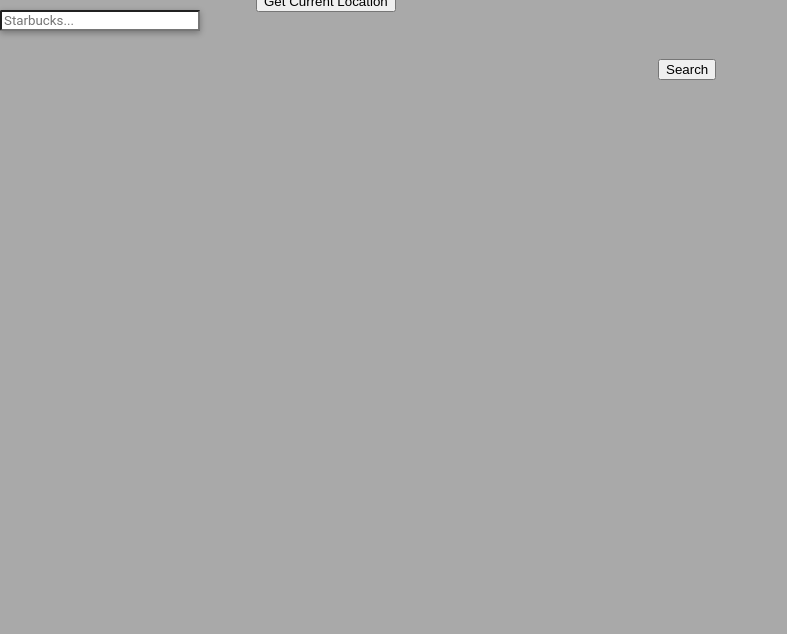
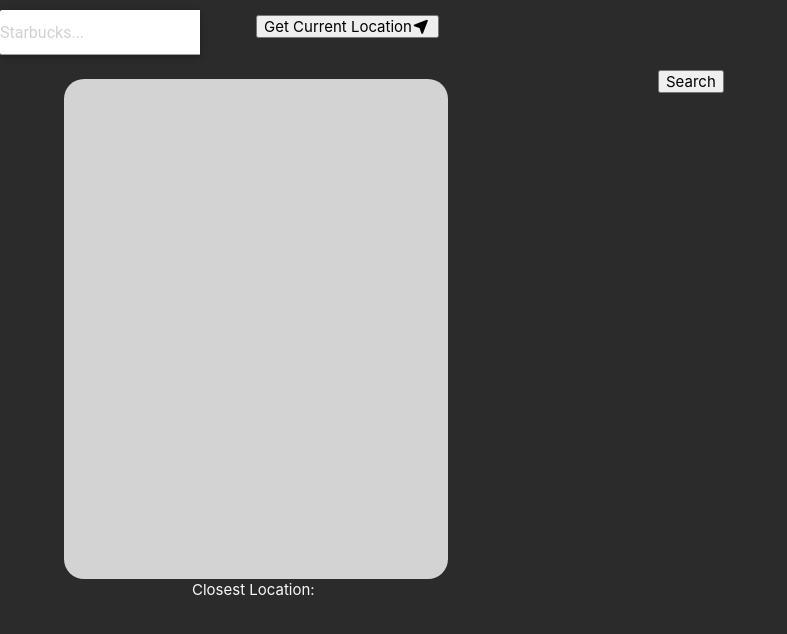
Before and after one commit to Project1-bootcamp/weather-maps-p1, a plain HTML site: page index.html in a window 1280 px wide. Shown: the whole page, without its empty margins (0-787 px from the left). Drawn offline with nearby package versions, Linux system fonts and the light colour scheme; some packages are replaced by stand-ins of ours.

Commit message:
added styling and positioning

```diff
--- a/assets/maps.js
+++ b/assets/maps.js
@@ -10,6 +10,8 @@ var infowindow;
 var searchVal;
 //variable to hold formatted current location(after being geocoded)
 var formattedCurrentLoc = "";
+
+//console.log(closestFound);
 
 //hide directions button until search button is clicked
 $("#directions").hide();
@@ -27,10 +29,9 @@ $("#currentLocation").on("click", function () {
 $("#directions").on("click", function () {
 
     initMap();
-
 })
 
-var closestFound = document.getElementById("nearestFound");
+
 
 //on click, search for nearest location of input search term and display the address
 $("#userSearch").on("click", function(){
@@ -40,15 +41,15 @@ $("#userSearch").on("click", function(){
     $("#directions").show();
     $("#nearestFound").show();
     closestFound.textContent = "Closest Location Found: " + formattedAddress;
+    console.log("user: " + closestFound.textContent);
 
 })
 
 //this function calculates the route and displays it on the map as well in the form of a list of directions
 function initMap() {
-    //$("#currentlocation").hide();
+    //$("#currentlocation").hide()
 
     function calculateAndDisplayRoute(directionsService, directionsRenderer) {
-
         //varaible to store current location
         var currentPosition = {};
 
@@ -57,6 +58,7 @@ function initMap() {
             zoom: 13,
             mapTypeId: 'roadmap'
         });
+
 
         infoWindow = new google.maps.InfoWindow;
 
@@ -95,7 +97,7 @@ function initMap() {
 
         //get origin and end spot for the directions
 
-        console.log(currentPosition.lat);
+        //console.log(currentPosition.lat);
 
         var start = formattedAddress;
         var end = formattedCurrentLoc;
@@ -113,6 +115,8 @@ function initMap() {
     }
 
     calculateAndDisplayRoute();
+
+
 
 }
 
@@ -184,6 +188,7 @@ function testPos(arg) {
     // console.log("postion after switch" + JSON.stringify(yourPosition1));
     console.log("lat " + lat);
     console.log("lng " + lng);
+    var closestFound = document.getElementById("nearestFound");
 
 
     //stores current location based off the lat and long and geocodes it into an address
--- a/assets/style.css
+++ b/assets/style.css
@@ -4,7 +4,8 @@
       position: fixed;
       left:3%;
        height: 500px;
-       width: 800px;
+       width: 60%;
+       border-radius: 20px;
         }
 
         /* Optional: Makes the sample page fill the window. */
@@ -13,7 +14,7 @@
             height: 100%;
             margin: 0;
             padding: 0;
-            background: darkgrey;
+            background: rgb(44, 43, 43);
         }
 
         #description {
@@ -99,28 +100,33 @@
 #right-panel {
 font-family: 'Roboto','sans-serif';
 line-height: 30px;
-padding-left: 10px;
+/* padding-left: 10px; */
+width: 30%;
+font-size: 15px;
+margin-left: 5%;
+
 }
 
-#right-panel select, #right-panel input {
-font-size: 15px;
-}
+/* #right-panel select, #right-panel input {
+} */
 
-#right-panel select {
+/* #right-panel select {
 width: 100%;
-}
+} */
 
 #right-panel i {
 font-size: 12px;
 }
 #right-panel {
     height: 500px;
-    float: right;
-    width: 350px;
+    /* float: right; */
+    /* width: 350px; */
     overflow: auto;
-    position: relative;
-    bottom: 75%;
-    right:2%;
+    background: lightgray;
+    border-radius: 20px;
+    /* position: relative; */
+    /* bottom: 75%; */
+    /* right:2%; */
 }
 
 @media print {
@@ -129,14 +135,17 @@ font-size: 12px;
     margin: 0;
   }
   #right-panel {
-    float: none;
-    width: auto;
+    /* float: none; */
+    /* width: auto; */
   }
 }
 
 #nearestFound{
-  position: relative;
-  left: 40%;
+  /* position: relative; */
+  /* margin: 0 30%; */
+  width: 70%;
+  margin: auto;
+  color: ghostwhite;
 }
 
 #userSearch{
@@ -145,3 +154,12 @@ font-size: 12px;
   top: 49px;
   z-index: 1;
 }
+
+.flex-stuff{
+  display: flex;
+}
+
+.flex-stuff2{
+  display: flex;
+  /* margin-left:300px */
+}
--- a/index.html
+++ b/index.html
@@ -7,6 +7,10 @@
     <meta http-equiv="X-UA-Compatible" content="ie=edge">
     <link rel="stylesheet" href="assets/style.css">
     <script type="text/javascript" src="https://cdnjs.cloudflare.com/ajax/libs/jquery/3.2.1/jquery.min.js"></script>
+    <link rel="stylesheet" href="https://cdnjs.cloudflare.com/ajax/libs/materialize/1.0.0/css/materialize.min.css">
+    <link href="/mywebsitefolder/fontawesome/fontawesome-all.css" rel="stylesheet">
+
+
     <title>Document</title>
 </head>
 
@@ -14,10 +18,11 @@
 
     <input id="location" class = "placeSearch" type="text" placeholder="Starbucks..."><button id="userSearch" type="submit">Search</button><br>
 
-    <button id="currentLocation" type="submit" value="currentLoc">Get Current Location</button>
+    <button id="currentLocation" type="submit" value="currentLoc">Get Current Location<i class="fas fa-location-arrow"></i></button>
+
     <button id="directions" type="submit" value="direction">Directions</button>
 
-    <div id="nearestFound">Closest Location: </div>
+    <div class="flex-stuff">
 
     <div id="map">
         <!-- Replace the value of the key parameter with your own API key. -->
@@ -29,6 +34,8 @@
 
     </div>
     <div id="right-panel"></div>
+    </div>
+    <div id="nearestFound">Closest Location: </div>
 
 </body>
 
```
